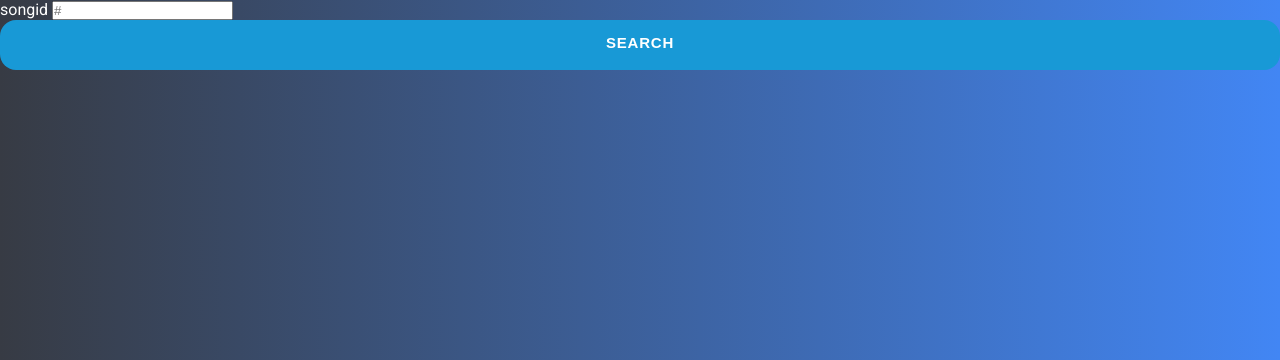
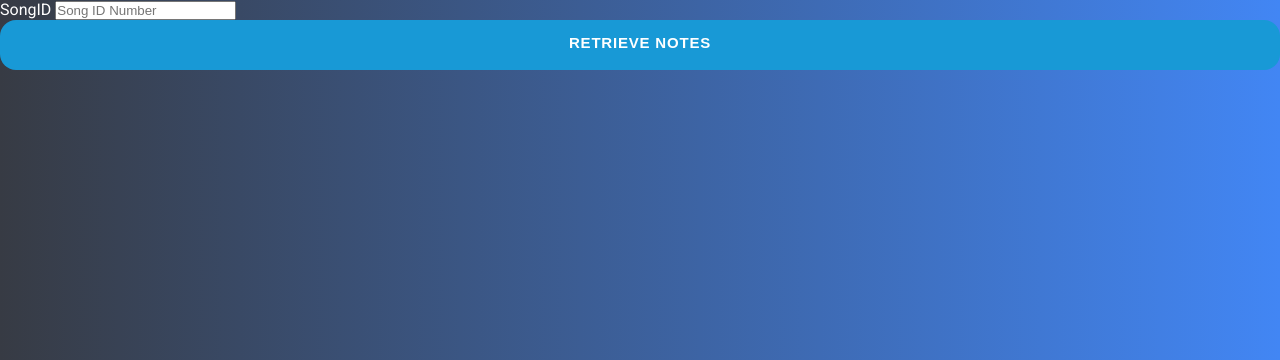
Before and after one commit to NathanGranade/Capstone, a Flask app: page /search in a window 1280 px wide. Shown: the part 60-420 px from the top of the page. Run offline with Flask 2, Linux system fonts and the light colour scheme; some libraries are stand-ins or nearby versions.

Commit message:
slight changes pt 2

```diff
--- a/flask/demo/app.py
+++ b/flask/demo/app.py
@@ -58,17 +58,28 @@ def display():
         else:
             return render_template('display.html', var ='no data in session')
 
+@app.route('/retrieve')
+def retrieve():
+        if "var" in session:
+            var = session["var"]
+            return render_template('display.html', var = var)
+        else:
+            return render_template('display.html', var ='no data in session')
 
-@app.route('/search')
+@app.route('/search', methods = ['POST', 'GET'])
 def search():
+        if request.method == 'GET':
+            return render_template('search.html')
+
         if request.method == 'POST':
+            songID = request.form['songID']
             cursor = mysql.connection.cursor()
-            cursor.execute("SELECT * from Transcriptions")
+            cursor.execute('''SELECT * from Transcriptions WHERE songID = (%s)''',(songID))
             data = cursor.fetchone()
             mysql.connection.commit()
+            session["var"] = songID
             cursor.close()
-            return print(data)
-        return render_template('search.html')
+            return render_template('display.html', var = songID)
 
 @app.route('/login', methods = ['POST', 'GET'])
 def login():
--- a/flask/demo/templates/about.html
+++ b/flask/demo/templates/about.html
@@ -26,7 +26,7 @@
     </navigation>
     <div class="about title-body">
         <h2>Clab🎧</h2>
-        <p>Welcome to Clab, a free to use music transcriber! This website is for guitarist searching for guitar tablature. Look no further! Upload a .wav of your song of choice and let Clab do the work 😎</p>
+        <p>Welcome to Clab, a free to use music transcriber! This website is for guitarists searching for guitar tablature. Look no further! Upload a .wav of your song of choice and let Clab do the work 😎</p>
         <h2>Creators 👥 💻</h2>
         <p>Thomas Nguyen</p>
         <p>Nathan Grenade</p>
--- a/flask/demo/templates/search.html
+++ b/flask/demo/templates/search.html
@@ -25,14 +25,15 @@
         </div>
     </navigation>
 
-    </div>
-
-    <div class="search-form">
-        <h1></h1>
-    <form action="/search" method = "GET">
-        <p>songid <input id="songid" type = "int" name = "Song ID" placeholder="#"/></p>
-        <p><input class="button-19" id="submit" type = "submit" value = "Search" /></p>
-    </div>
+    <form action="/search" method = "POST"></form>
+        <p>SongID <input id="SongID" type = "int" name = "songID" placeholder="Song ID Number"/></p>
+        <form action="/retrieve" type="submit">
+        <p><input class="button-19" id="submit" type = "submit" value = "Retrieve Notes" /></p>
+        </form>
+        <div class="controls">
+            <p id="response"></p>
+        <div>
+    </form>
 
 
 
```
